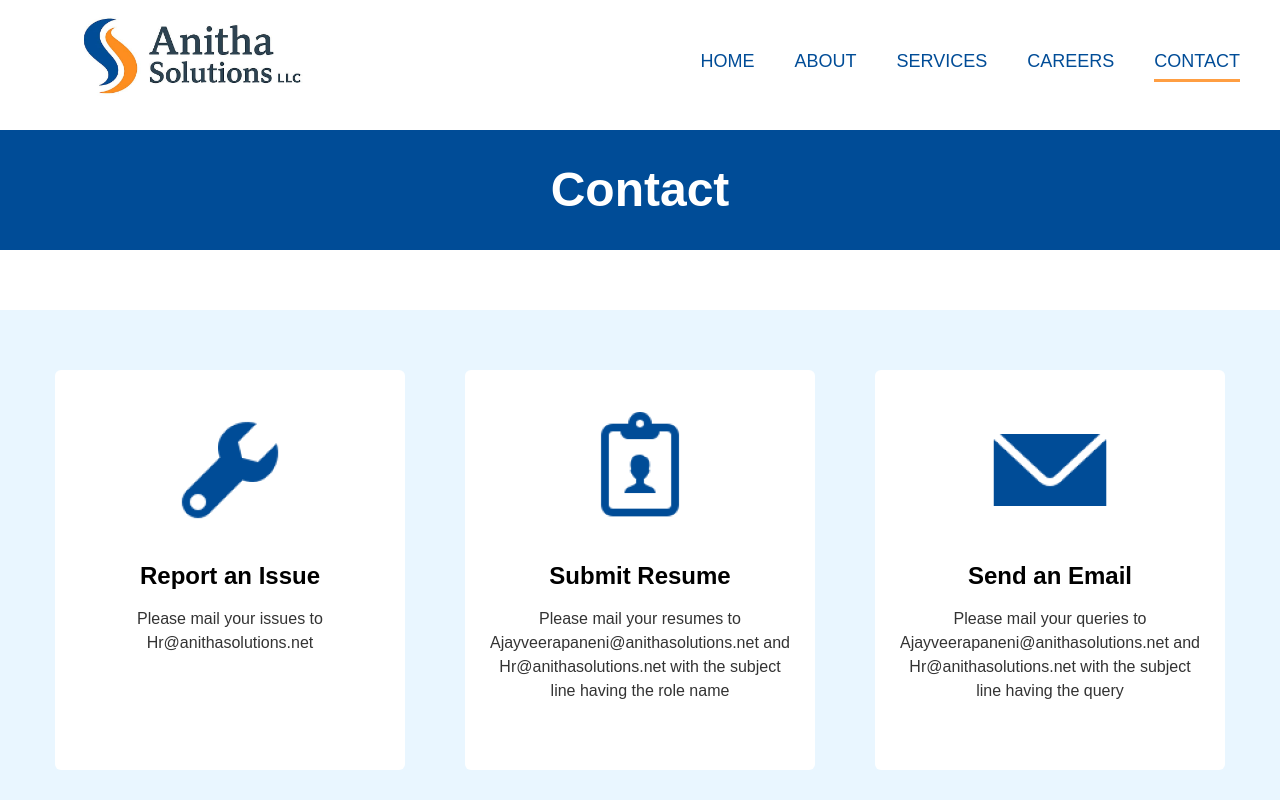
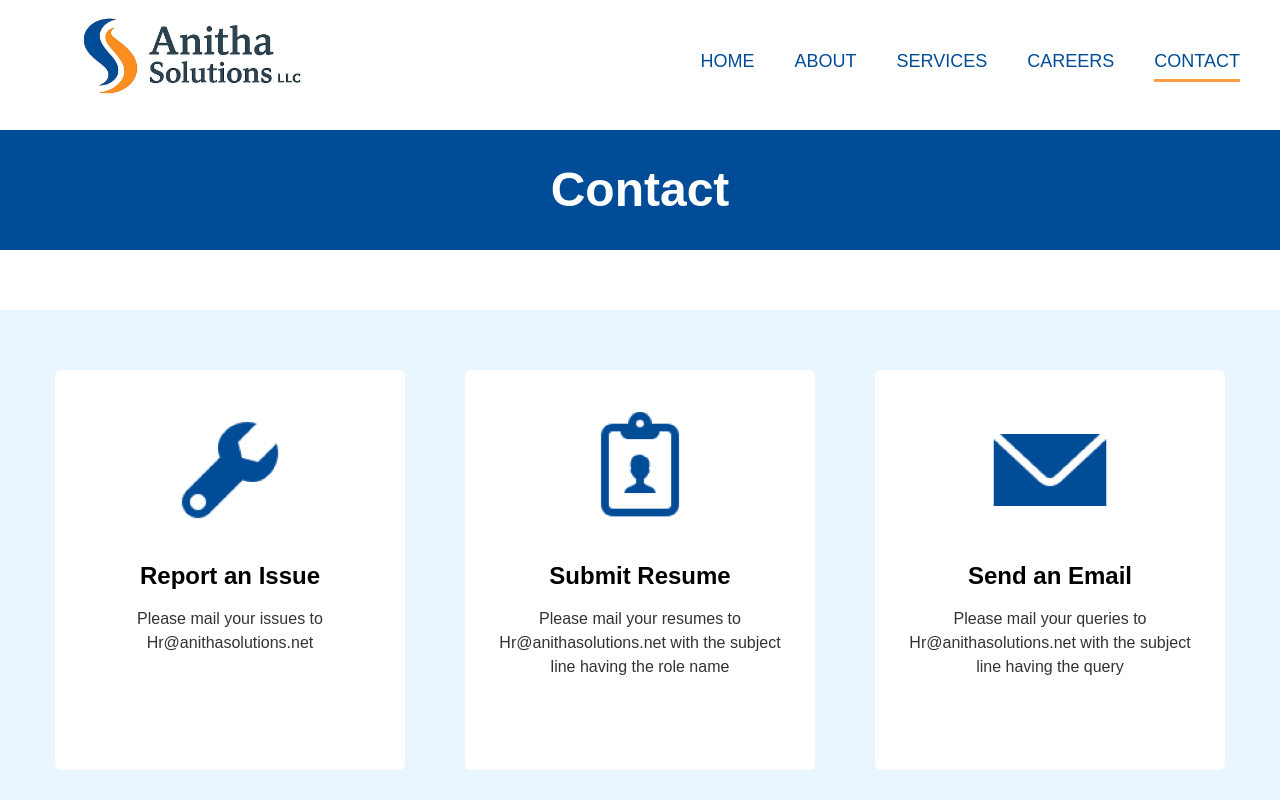
Before and after one commit to anithasolutions/anithamarketing, a React (Create React App) app: page /contact in a window 1280 px wide. Shown: the top 800 px of the page. Built offline with nearby package versions, Linux system fonts and the light colour scheme.

Commit message:
Update Contact.jsx

```diff
--- a/src/pages/Contact.jsx
+++ b/src/pages/Contact.jsx
@@ -247,12 +247,12 @@ const Contact = () => {
     {
       icon: contact2,
       title: "Submit Resume",
-      description: "Please mail your resumes to Ajayveerapaneni@anithasolutions.net and Hr@anithasolutions.net with the subject line having the role name"
+      description: "Please mail your resumes to Hr@anithasolutions.net with the subject line having the role name"
     },
     {
       icon: contact3,
       title: "Send an Email",
-      description: "Please mail your queries to Ajayveerapaneni@anithasolutions.net and Hr@anithasolutions.net with the subject line having the query"
+      description: "Please mail your queries to Hr@anithasolutions.net with the subject line having the query"
     }
   ];
 
```
